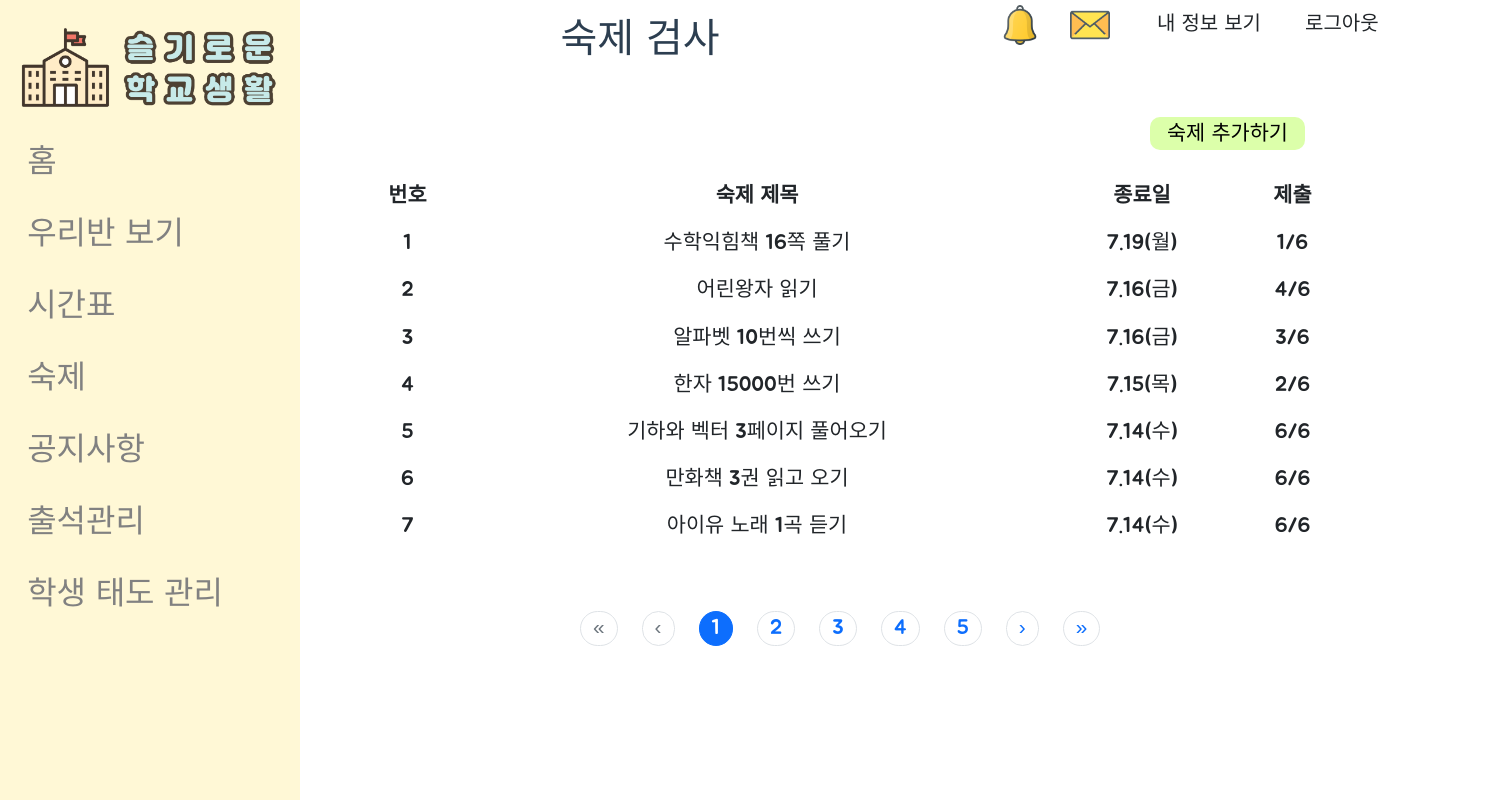
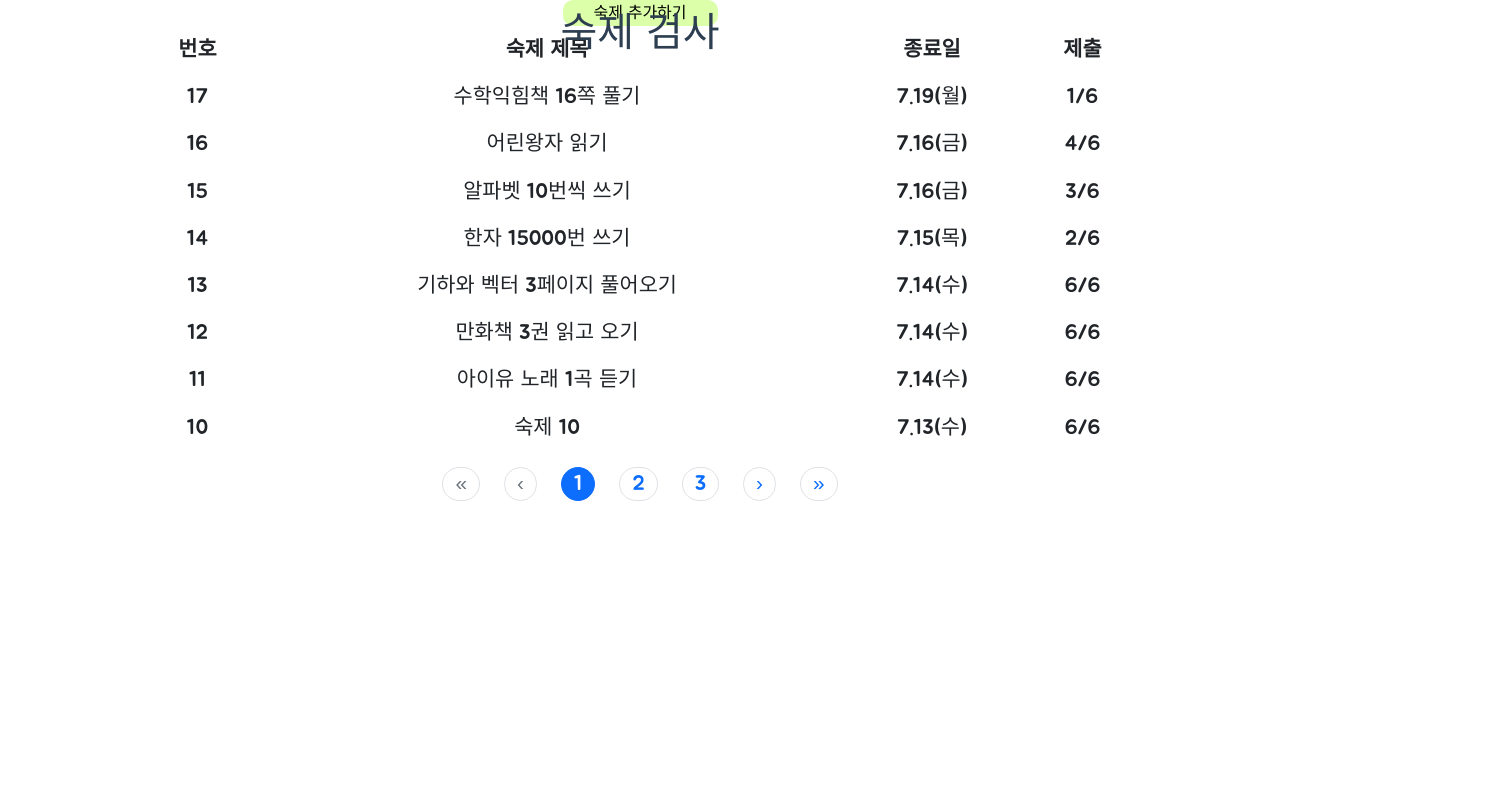
Before and after one commit to Jeong-Heui-Jin/wise_school, a Vue app in the folder frontend/: page /homework in a window 1280 px wide. Shown: the whole page, 1500 px wide, since content can reach past the window. Built offline with nearby package versions, Linux system fonts and the light colour scheme; a web font is replaced by a local one.

Commit message:
Update pagination

```diff
--- a/frontend/src/views/AfterLogin/Homework.vue
+++ b/frontend/src/views/AfterLogin/Homework.vue
@@ -1,30 +1,37 @@
 <template>
-  <div style="font-family: 'Jua', sans-serif" variant="light">
-    <NavSideBar />
-    <NavBar />
+  <div
+    class="fixed-top d-flex align-items-center justify-content-center"
+    id="homeworkBaseForm"
+    style="font-family: 'Jua', sans-serif"
+    variant="light"
+  >
+    <!-- <NavSideBar />
+    <NavBar /> -->
 
     <h1 id="title">숙제 검사</h1>
 
-    <!-- 설정 목록
-    :hover -> 마우스 포인터를 어디 올렸는지 표시
-    :small -> table의 사이즈를 작게할 것인지(false 처리)
-    :borderless -> border 없앰
-    -->
+    <div>
+      <!-- Homework Create Button -->
+      <button id="homeworkCreateBtn" @click="goHomeworkCreate()">
+        숙제 추가하기
+      </button>
 
       <!-- table/button/pagination div -->
       <div id="homeworkForm">
         <b-table
-        id="homeworkTable"
+          id="homeworkTable my-table"
           :hover="true"
           :small="false"
           :borderless="true"
           :items="items"
           :fields="fields"
+          :per-page="perPage"
+          :current-page="currentPage"
         >
           <!-- 번호 column -->
-        <template #cell(index)="data">
+          <!-- <template #cell(index)="data">
           {{ data.index + 1 }}
-        </template>
+        </template> -->
 
           <!-- items column -->
           <template #cell(items)="data">
@@ -32,100 +39,176 @@
           </template>
         </b-table>
 
-      <!-- Homework Create Button -->
-      <button id="homeworkCreateBtn" @click="goHomeworkCreate()">
-        숙제 추가하기
-      </button>
-
         <!-- Pagination -->
-      <div class="mt-3">
         <b-pagination
           id="paginationForm"
+          pills
           v-model="currentPage"
-          pills
           :total-rows="rows"
+          :per-page="perPage"
+          aria-controls="my-table"
+          align="center"
         ></b-pagination>
       </div>
     </div>
+
+    <div></div>
   </div>
 </template>
 
 <script>
-import NavSideBar from "@/components/NavSideBarTeacher.vue";
-import NavBar from "@/components/NavBar.vue";
+// import NavSideBar from "@/components/NavSideBarTeacher.vue";
+// import NavBar from "@/components/NavBar.vue";
 
 export default {
   name: "Homework",
   data() {
     return {
-      rows: 100,
+      perPage: 8,
       currentPage: 1,
       fields: [
         // Title name 변경
-        { key: "index", label: "번호" },
+        { key: "homework_id", label: "번호" },
         { key: "Title", label: "숙제 제목" },
         { key: "EndTime", label: "종료일" },
         { key: "submitInfo", label: "제출" },
       ],
       items: [
         {
+          homework_id: "17",
           Title: "수학익힘책 16쪽 풀기",
           EndTime: "7.19(월)",
           submitInfo: "1/6",
         },
         {
+          homework_id: "16",
           Title: "어린왕자 읽기",
           EndTime: "7.16(금)",
           submitInfo: "4/6",
         },
         {
+          homework_id: "15",
           Title: "알파벳 10번씩 쓰기",
           EndTime: "7.16(금)",
           submitInfo: "3/6",
         },
         {
+          homework_id: "14",
           Title: "한자 15000번 쓰기",
           EndTime: "7.15(목)",
           submitInfo: "2/6",
         },
         {
+          homework_id: "13",
           Title: "기하와 벡터 3페이지 풀어오기",
           EndTime: "7.14(수)",
           submitInfo: "6/6",
         },
         {
+          homework_id: "12",
           Title: "만화책 3권 읽고 오기",
           EndTime: "7.14(수)",
           submitInfo: "6/6",
         },
         {
+          homework_id: "11",
           Title: "아이유 노래 1곡 듣기",
           EndTime: "7.14(수)",
+          submitInfo: "6/6",
+        },
+        {
+          homework_id: "10",
+          Title: "숙제 10",
+          EndTime: "7.13(수)",
+          submitInfo: "6/6",
+        },
+        {
+          homework_id: "9",
+          Title: "숙제 9",
+          EndTime: "7.13(수)",
+          submitInfo: "6/6",
+        },
+        {
+          homework_id: "8",
+          Title: "숙제 8",
+          EndTime: "7.13(수)",
+          submitInfo: "6/6",
+        },
+        {
+          homework_id: "7",
+          Title: "숙제 7",
+          EndTime: "7.13(수)",
+          submitInfo: "6/6",
+        },
+        {
+          homework_id: "6",
+          Title: "숙제 6",
+          EndTime: "7.13(수)",
+          submitInfo: "6/6",
+        },
+        {
+          homework_id: "5",
+          Title: "숙제 5",
+          EndTime: "7.13(수)",
+          submitInfo: "6/6",
+        },
+        {
+          homework_id: "4",
+          Title: "숙제 4",
+          EndTime: "7.13(수)",
+          submitInfo: "6/6",
+        },
+        {
+          homework_id: "3",
+          Title: "숙제 3",
+          EndTime: "7.13(수)",
+          submitInfo: "6/6",
+        },
+        {
+          homework_id: "2",
+          Title: "숙제 2",
+          EndTime: "7.13(수)",
+          submitInfo: "6/6",
+        },
+        {
+          homework_id: "1",
+          Title: "숙제 1",
+          EndTime: "7.13(수)",
           submitInfo: "6/6",
         },
       ],
     };
   },
   components: {
-    NavSideBar,
-    NavBar,
+    // NavSideBar,
+    // NavBar,
   },
   methods: {
     goHomeworkCreate: function () {
       window.open("/homework_create", "_self");
     },
   },
+  computed: {
+    rows() {
+      return this.items.length;
+    },
+  },
 };
 </script>
 
 <style>
-#homeworkTitle {
-  position: absolute;
-  left: 22%;
+#homeworkBaseForm {
+  background-color: white;
+}
+
+#homeworkBaseForm #title {
+  position: fixed;
+  top: 10px;
+  /* left: 22%; */
 }
 
 #homeworkForm {
-  position: fixed;
+  /* position: fixed; */
 
   /* 최대 가로/세로 길이 설정 */
   /* 너비는 최소/최대 길이 동일 설정 */
@@ -146,10 +229,10 @@ export default {
   top: 60px;
 }
 
-#homeworkForm #homeworkCreateBtn {
-  position: absolute;
-  top: 5px;
-  left: 800px;
+#homeworkCreateBtn {
+  /* position: absolute;
+  top: 112px;
+  left: 1200px; */
 
   min-width: 155px;
 
@@ -158,9 +241,10 @@ export default {
   background-color: #dcffaa;
 }
 
-#homeworkForm #paginationForm {
-  position: absolute;
-  left: 220px;
+#paginationForm {
+  /* position: absolute; */
+  /* left: 220px; */
+  /* align: center; */
   bottom: 50px;
 }
 </style>
```
Lines whose indentation alone changed are shown as unchanged.
